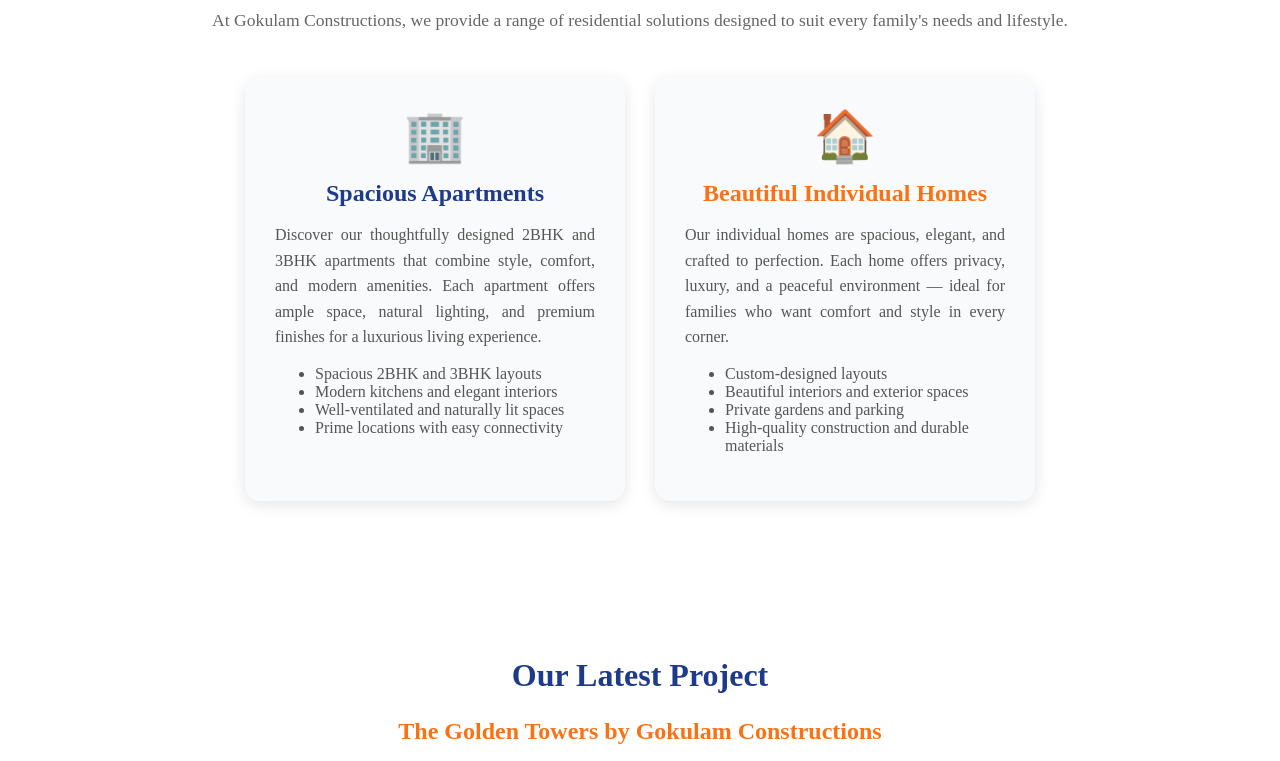
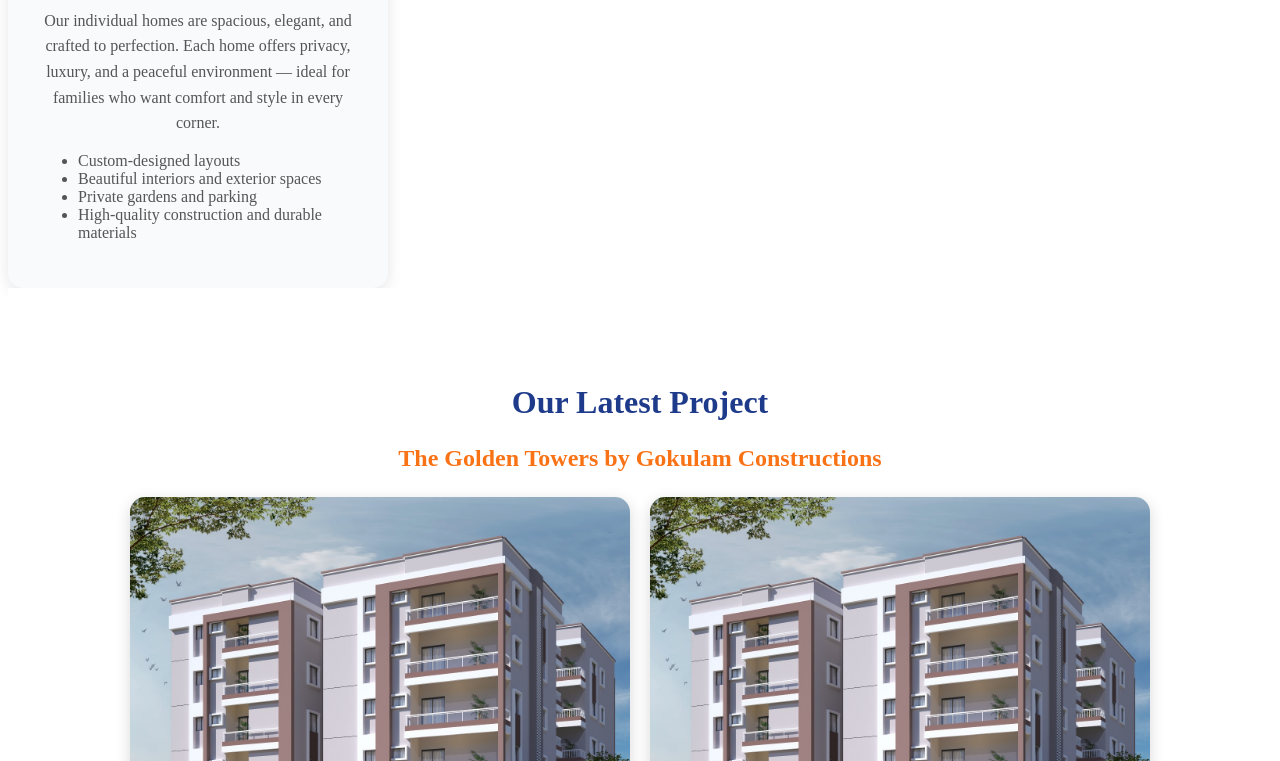
Before and after one commit to gokulamconstructions2025/GoldenTowers, a plain HTML site: page index.html in a window 1280 px wide. Shown: the part 599-1360 px from the top of the page. Drawn offline with Linux system fonts and the light colour scheme.

Commit message:
Update index.html

```diff
--- a/index.html
+++ b/index.html
@@ -178,30 +178,7 @@
   </section>
 
 
-<!-- Our Services Section -->
-<section class="about-section" style="background-color:#ffffff;">
-  <h2>Our Services</h2>
-  <p style="text-align:center; margin-bottom:40px; color:#666;">
-    At Gokulam Constructions, we provide a range of residential solutions designed to suit every family's needs and lifestyle.
-  </p>
 
-  <div style="display:flex; flex-wrap:wrap; justify-content:center; gap:30px;">
-
-    <!-- Apartments -->
-    <div style="background:#f9fafb; border-radius:15px; box-shadow:0 4px 15px rgba(0,0,0,0.1); padding:30px; width:320px; text-align:center;">
-      <div style="font-size:50px; color:#1e3a8a;">🏢</div>
-      <h3 style="font-size:24px; margin:15px 0; color:#1e3a8a;">Spacious Apartments</h3>
-      <p style="color:#555; font-size:16px; line-height:1.6;">
-        Discover our thoughtfully designed 2BHK and 3BHK apartments that combine style, comfort, and modern amenities.
-        Each apartment offers ample space, natural lighting, and premium finishes for a luxurious living experience.
-      </p>
-      <ul style="text-align:left; color:#555; margin-top:15px;">
-        <li>Spacious 2BHK and 3BHK layouts</li>
-        <li>Modern kitchens and elegant interiors</li>
-        <li>Well-ventilated and naturally lit spaces</li>
-        <li>Prime locations with easy connectivity</li>
-      </ul>
-    </div>
 
     <!-- Individual Homes -->
     <div style="background:#f9fafb; border-radius:15px; box-shadow:0 4px 15px rgba(0,0,0,0.1); padding:30px; width:320px; text-align:center;">
```
